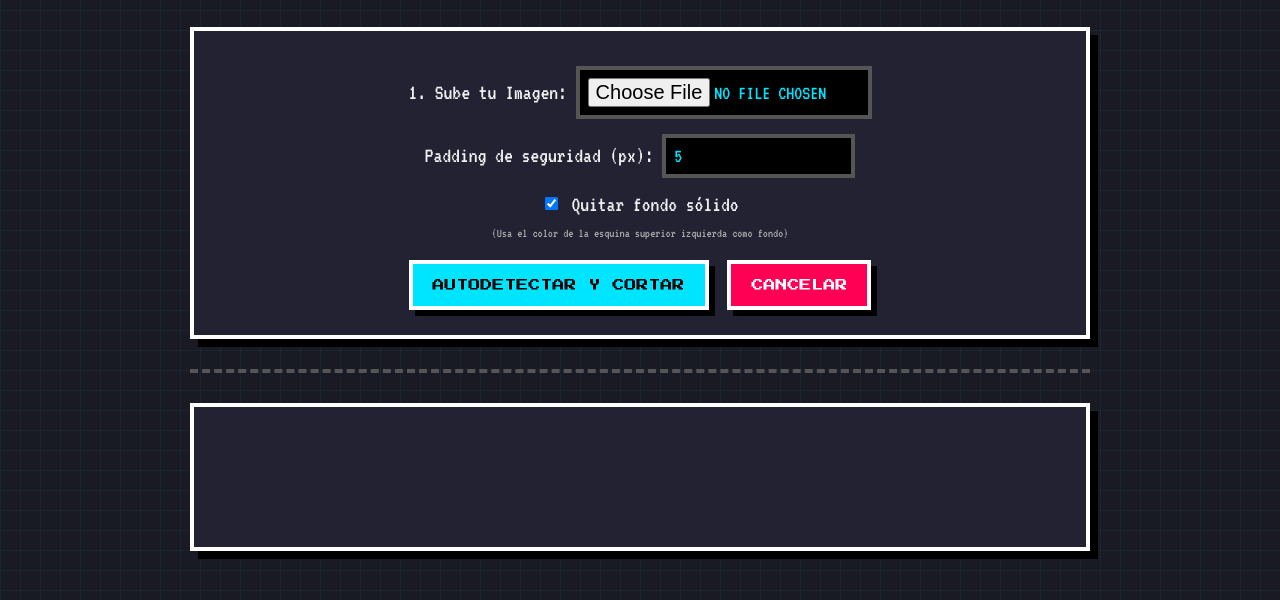
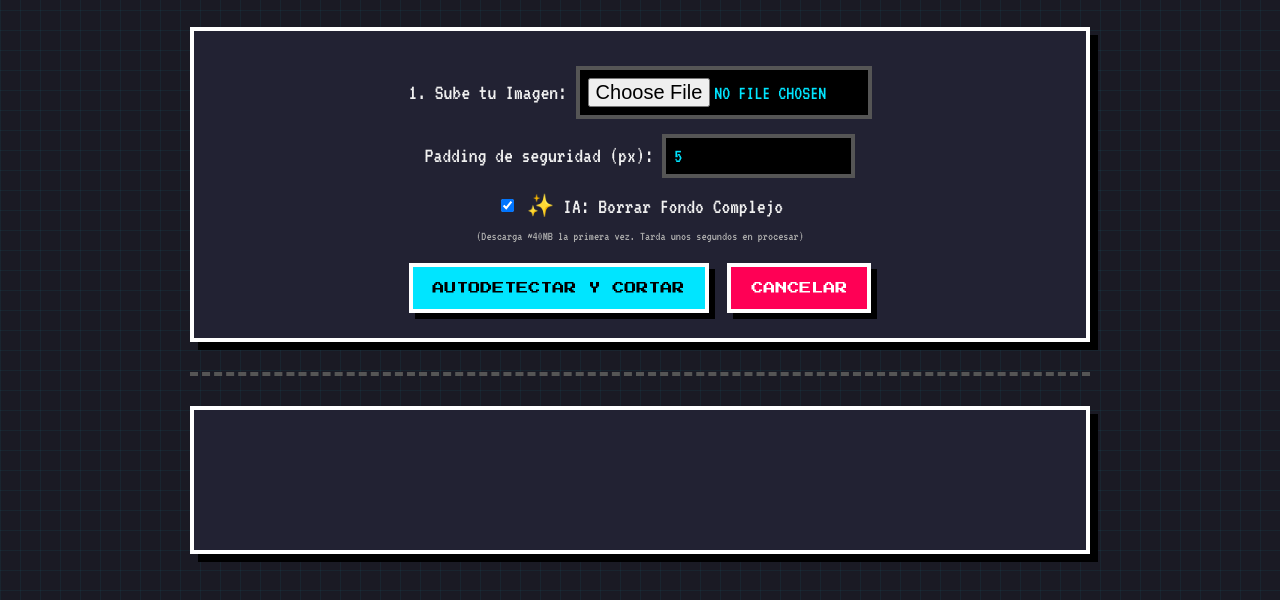
Before and after one commit to aronpolanco/bitautocutter, a plain HTML site: page index.html in a window 1280 px wide. Shown: the part 130-730 px from the top of the page. Drawn offline with nearby package versions, Linux system fonts and the light colour scheme.

Commit message:
Change title and update background removal option

```diff
--- a/index.html
+++ b/index.html
@@ -3,10 +3,12 @@
 <head>
     <meta charset="UTF-8">
     <meta name="viewport" content="width=device-width, initial-scale=1.0">
-    <title>Sprite Cutter Pro</title>
+    <title>Bit Autocutter</title>
     <link href="https://fonts.googleapis.com/css2?family=Press+Start+2P&family=VT323&display=swap" rel="stylesheet">
     <link rel="stylesheet" href="style.css">
+
     <script src="https://cdnjs.cloudflare.com/ajax/libs/jszip/3.10.1/jszip.min.js"></script>
+    <script src="https://cdn.jsdelivr.net/npm/@imgly/background-removal@1.4.3/dist/browser/imglyRemoveBackground.umd.js"></script>
 </head>
 <body>
     <div class="container">
@@ -25,13 +27,15 @@
                 <label>Padding de seguridad (px):</label>
                 <input type="number" id="padding" placeholder="5" value="5">
             </div>
-<div class="input-group padding-control">
-    <label style="cursor: pointer; display: flex; align-items: center; justify-content: center; gap: 10px;">
-        <input type="checkbox" id="removeBg" checked style="width: auto;">
-        Quitar fondo sólido
-    </label>
-    <p style="color: #aaa; font-size: 0.8rem;">(Usa el color de la esquina superior izquierda como fondo)</p>
-</div>
+
+            <div class="input-group padding-control">
+                <label style="cursor: pointer; display: flex; align-items: center; justify-content: center; gap: 10px;">
+                    <input type="checkbox" id="removeBg" checked style="width: auto;">
+                    ✨ IA: Borrar Fondo Complejo
+                </label>
+                <p style="color: #aaa; font-size: 0.8rem;">(Descarga ~40MB la primera vez. Tarda unos segundos en procesar)</p>
+            </div>
+
             <div class="button-group">
                 <button id="detectBtn" class="primary-btn"> Autodetectar y Cortar</button>
                 <button id="cancelBtn" class="secondary-btn"> Cancelar</button>
```
